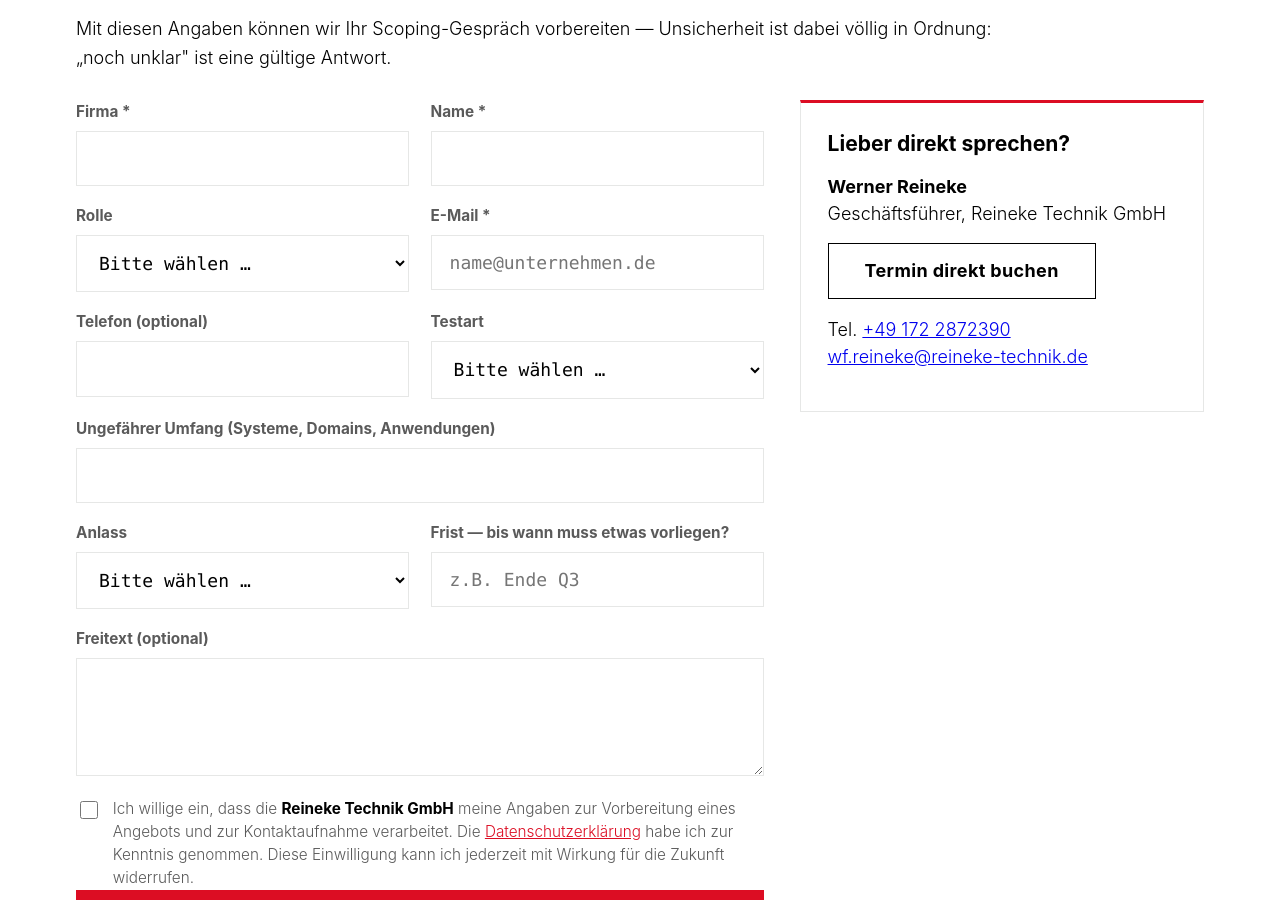
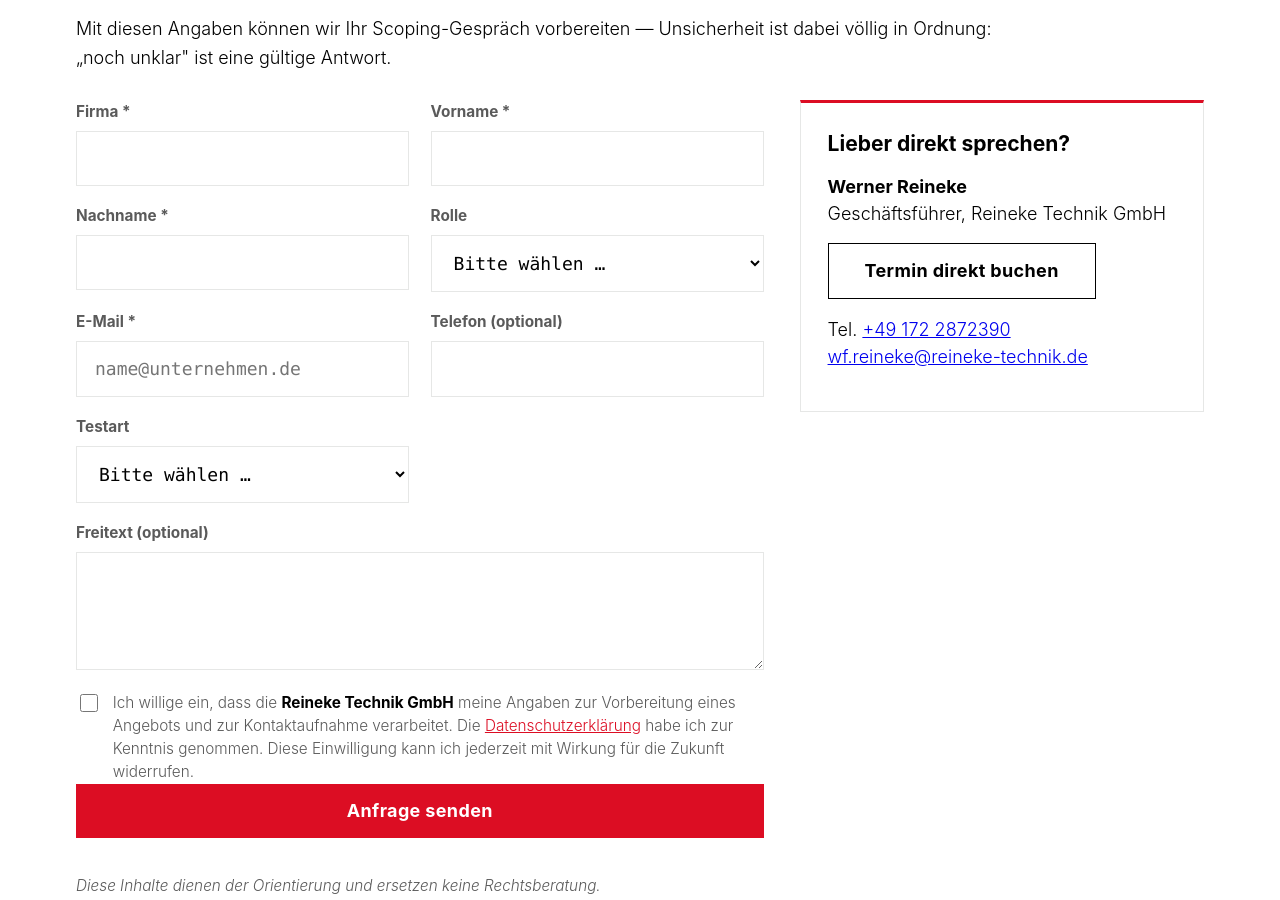
Before and after one commit to rewerner42/mail-reineke-tech, a website: page public/pentest.html in a window 1280 px wide. Shown: the part 2787-3687 px from the top of the page. Drawn offline with Linux system fonts and the light colour scheme.

Commit message:
feat(pentest): Vorname/Nachname statt einem Namensfeld, drei Felder entfernt
Auf Wunsch des Auftraggebers: 'Ungefährer Umfang', 'Anlass' und 'Frist'
entfallen — das Formular fragt nur noch, was für den Erstkontakt nötig ist.
Vorname und Nachname werden getrennt erfasst; der Endpunkt setzt daraus den
Kontaktnamen zusammen und akzeptiert weiterhin ein einzelnes 'name'-Feld,
falls ein älterer Formularstand ausgeliefert wird.

Die Odoo-Felder x_reineke_anlass/_frist bleiben im Schema erhalten, damit die
Angaben ohne Migration wieder aufgenommen werden können; in Mails und Bericht
entfallen leere Zeilen automatisch.

Co-Authored-By: Claude Fable 5 <noreply@anthropic.com>

```diff
--- a/public/pentest.html
+++ b/public/pentest.html
@@ -167,8 +167,10 @@
               <div class="pt-form-grid">
                 <label class="lead-field"><span class="lead-label">Firma *</span>
                   <input type="text" name="company" required autocomplete="organization" /></label>
-                <label class="lead-field"><span class="lead-label">Name *</span>
-                  <input type="text" name="name" required autocomplete="name" /></label>
+                <label class="lead-field"><span class="lead-label">Vorname *</span>
+                  <input type="text" name="firstName" required autocomplete="given-name" /></label>
+                <label class="lead-field"><span class="lead-label">Nachname *</span>
+                  <input type="text" name="lastName" required autocomplete="family-name" /></label>
                 <label class="lead-field"><span class="lead-label">Rolle</span>
                   <select name="role">
                     <option value="">Bitte wählen …</option>
@@ -192,23 +194,6 @@
                     <option>Web-Applikation</option>
                     <option>noch unklar</option>
                   </select></label>
-                <label class="lead-field pt-span2"><span class="lead-label">Ungefährer Umfang
-                    (Systeme, Domains, Anwendungen)</span>
-                  <input type="text" name="umfang" /></label>
-                <label class="lead-field"><span class="lead-label">Anlass</span>
-                  <select name="anlass">
-                    <option value="">Bitte wählen …</option>
-                    <option>Cyber-Versicherung</option>
-                    <option>Ausschreibung/Großkunde</option>
-                    <option>Audit-Feststellung</option>
-                    <option>Sicherheitsvorfall</option>
-                    <option>NIS-2</option>
-                    <option>Kundenanforderung</option>
-                    <option>Vorsorge</option>
-                  </select></label>
-                <label class="lead-field"><span class="lead-label">Frist — bis wann muss etwas
-                    vorliegen?</span>
-                  <input type="text" name="frist" placeholder="z.B. Ende Q3" /></label>
                 <label class="lead-field pt-span2"><span class="lead-label">Freitext
                     (optional)</span>
                   <textarea name="freitext" rows="4"></textarea></label>
--- a/public/pentest.js
+++ b/public/pentest.js
@@ -41,14 +41,12 @@ form?.addEventListener("submit", async (e) => {
   const f = form.elements;
   const payload = {
     company: f.company.value.trim(),
-    name: f.name.value.trim(),
+    firstName: f.firstName.value.trim(),
+    lastName: f.lastName.value.trim(),
     role: f.role.value,
     email: f.email.value.trim(),
     phone: f.phone.value.trim(),
     testart: f.testart.value,
-    umfang: f.umfang.value.trim(),
-    anlass: f.anlass.value,
-    frist: f.frist.value.trim(),
     freitext: f.freitext.value.trim(),
     consent: f.consent.checked,
   };
@@ -57,7 +55,9 @@ form?.addEventListener("submit", async (e) => {
     if (!token) return showErr("Bitte warten Sie kurz, bis die Sicherheitsprüfung abgeschlossen ist.");
     payload["cf-turnstile-response"] = token;
   }
-  if (!payload.company || !payload.name) return showErr("Bitte füllen Sie Firma und Name aus.");
+  if (!payload.company || !payload.firstName || !payload.lastName) {
+    return showErr("Bitte füllen Sie Firma, Vorname und Nachname aus.");
+  }
   if (!EMAIL_RE.test(payload.email)) return showErr("Bitte geben Sie eine gültige E-Mail-Adresse ein.");
   if (!payload.consent) return showErr("Bitte stimmen Sie der Verarbeitung Ihrer Angaben zu.");
 
```
Also changed, not shown: src/index.ts (+6 -2 lines).
